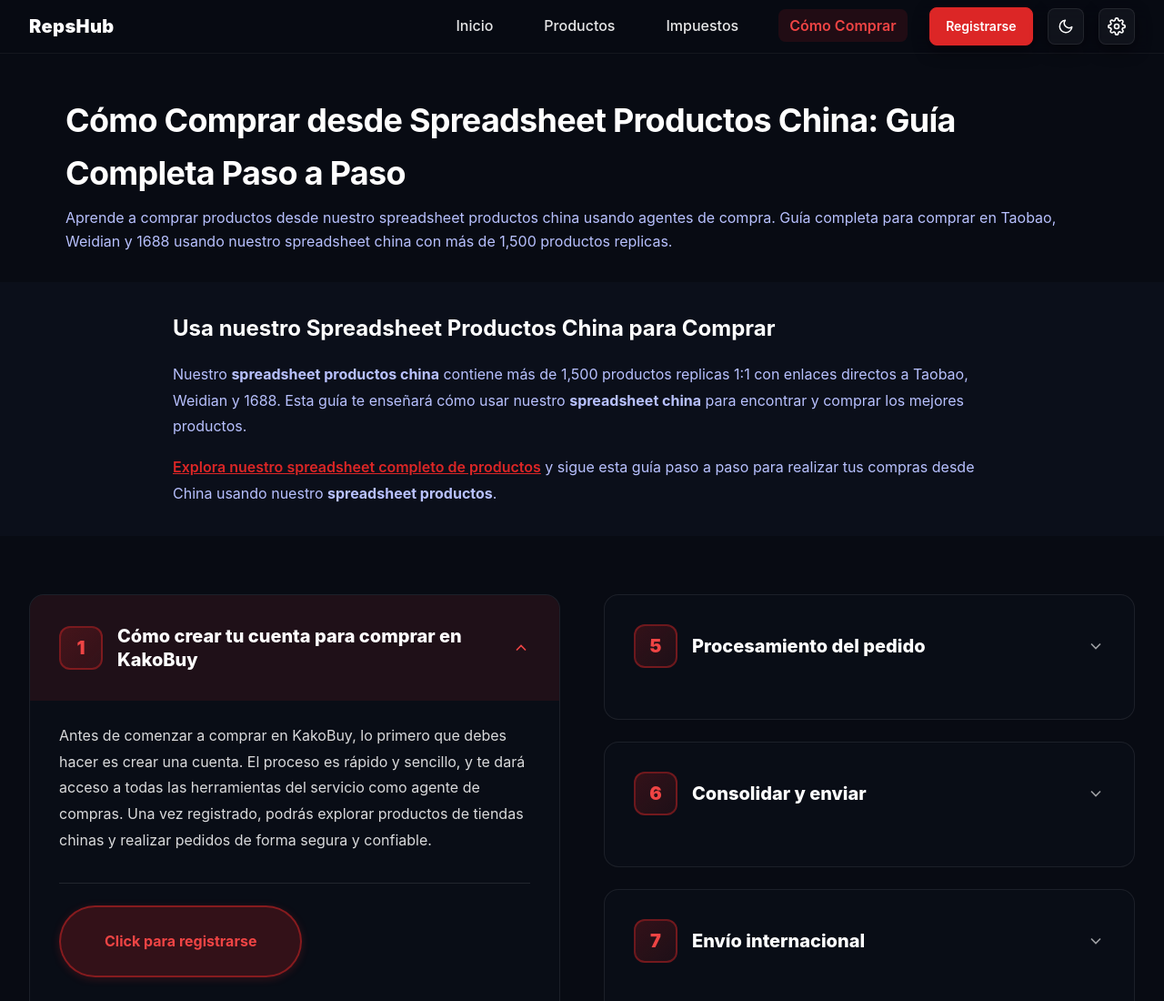
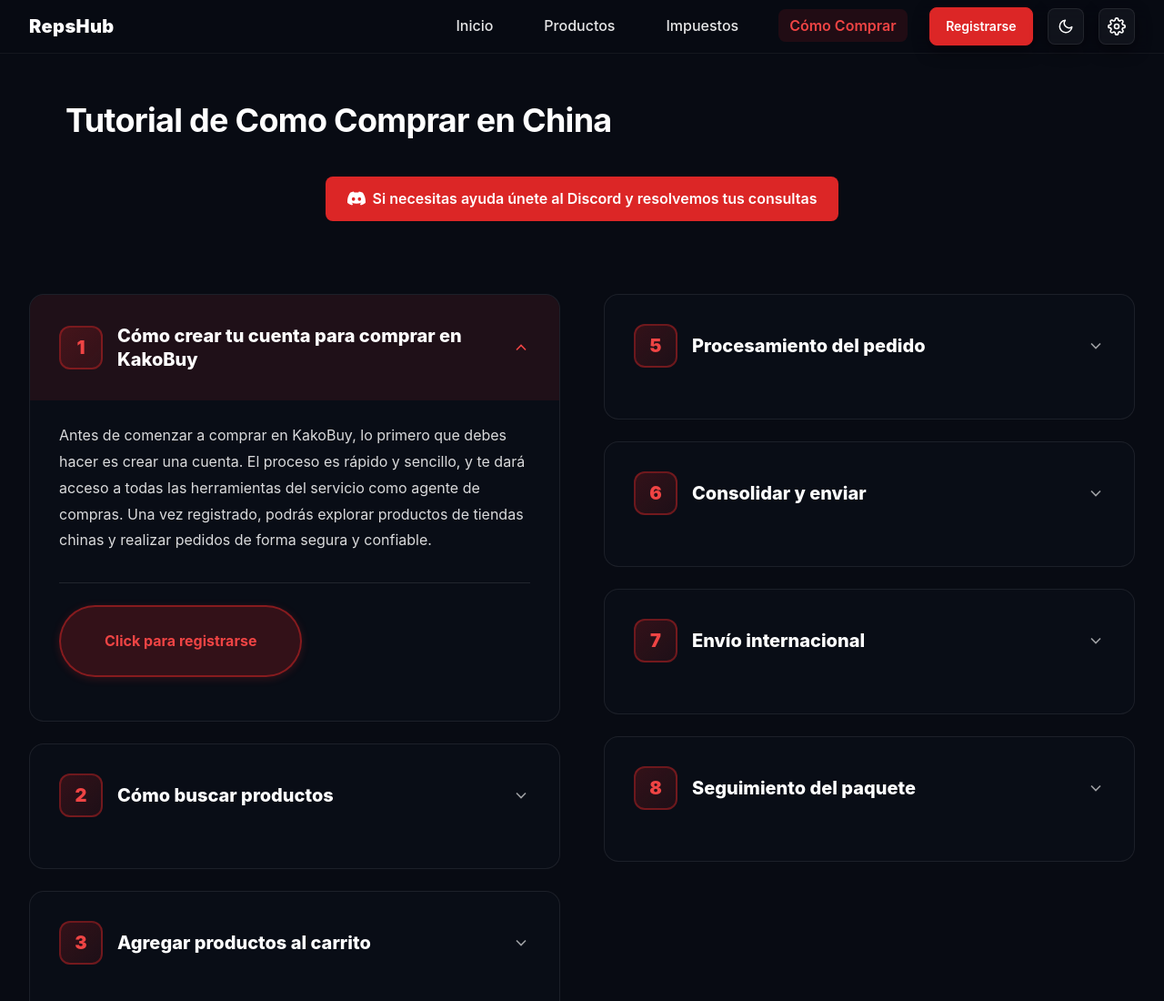
Before and after one commit to GonzaCuevas/repshub, a website: page como-comprar.html in a window 1280 px wide. Shown: the top 1100 px of the page at 91% size. Drawn offline with Linux system fonts and the light colour scheme; no server answers.

Commit message:
Add files via upload

```diff
--- a/como-comprar.html
+++ b/como-comprar.html
@@ -168,24 +168,14 @@
     <!-- Page Header -->
     <section class="page-header">
         <div class="container">
-            <h1 class="page-title">Cómo Comprar desde Spreadsheet Productos China: Guía Completa Paso a Paso</h1>
-            <p class="page-subtitle">Aprende a comprar productos desde nuestro spreadsheet productos china usando agentes de compra. Guía completa para comprar en Taobao, Weidian y 1688 usando nuestro spreadsheet china con más de 1,500 productos replicas.</p>
-        </div>
-    </section>
-
-    <!-- SEO Content Section - Spreadsheet Info -->
-    <section class="seo-content-section" style="padding: 2rem 0; background: var(--bg-card); margin-top: 1rem;">
-        <div class="container">
-            <div class="seo-content" style="max-width: 900px; margin: 0 auto;">
-                <h2 style="font-size: 1.5rem; margin-bottom: 1rem; color: var(--text);">Usa nuestro Spreadsheet Productos China para Comprar</h2>
-                <div style="color: var(--muted); line-height: 1.8; font-size: 1rem;">
-                    <p style="margin-bottom: 1rem;">
-                        Nuestro <strong>spreadsheet productos china</strong> contiene más de 1,500 productos replicas 1:1 con enlaces directos a Taobao, Weidian y 1688. Esta guía te enseñará cómo usar nuestro <strong>spreadsheet china</strong> para encontrar y comprar los mejores productos.
-                    </p>
-                    <p style="margin-bottom: 0;">
-                        <a href="productos.html" style="color: var(--primary-color); text-decoration: underline; font-weight: 600;">Explora nuestro spreadsheet completo de productos</a> y sigue esta guía paso a paso para realizar tus compras desde China usando nuestro <strong>spreadsheet productos</strong>.
-                    </p>
-                </div>
+            <h1 class="page-title">Tutorial de Como Comprar en China</h1>
+            <div style="text-align: center; margin-top: 2rem;">
+                <a href="https://discord.gg/repshub" target="_blank" rel="noopener noreferrer" class="btn-hero-infiner-primary" style="display: inline-flex; align-items: center; gap: 0.5rem; padding: 0.75rem 1.5rem; font-size: 1rem; text-decoration: none;">
+                    <svg width="20" height="20" viewBox="0 0 24 24" fill="currentColor">
+                        <path d="M20.317 4.37a19.791 19.791 0 0 0-4.885-1.515.074.074 0 0 0-.079.037c-.21.44-.497.928-.786 1.418a17.9 17.9 0 0 0-5.487 0 12.64 12.64 0 0 0-.787-1.418.077.077 0 0 0-.079-.037A19.736 19.736 0 0 0 3.677 4.37a.07.07 0 0 0-.032.027C.533 9.046-.32 13.58.099 18.057a.082.082 0 0 0 .031.057 19.9 19.9 0 0 0 5.993 3.03.078.078 0 0 0 .084-.028c.462-.63.874-1.295 1.226-1.994a.076.076 0 0 0-.041-.106 13.107 13.107 0 0 1-1.872-.892.077.077 0 0 1-.008-.128 10.2 10.2 0 0 0 .372-.292.074.074 0 0 1 .077-.01c3.928 1.793 8.18 1.793 12.062 0a.074.074 0 0 1 .078.01c.12.098.246.198.373.292a.077.077 0 0 1-.006.127 12.299 12.299 0 0 1-1.873.892.077.077 0 0 0-.041.107c.36.698.772 1.362 1.225 1.993a.076.076 0 0 0 .084.028 19.839 19.839 0 0 0 6.002-3.03.077.077 0 0 0 .032-.054c.5-5.177-.838-9.674-3.549-13.66a.061.061 0 0 0-.031-.03zM8.02 15.33c-1.183 0-2.157-1.085-2.157-2.419 0-1.333.956-2.419 2.157-2.419 1.21 0 2.176 1.096 2.157 2.42 0 1.333-.956 2.418-2.157 2.418zm7.975 0c-1.183 0-2.157-1.085-2.157-2.419 0-1.333.955-2.419 2.157-2.419 1.21 0 2.176 1.096 2.157 2.42 0 1.333-.946 2.418-2.157 2.418z"/>
+                    </svg>
+                    Si necesitas ayuda únete al Discord y resolvemos tus consultas
+                </a>
             </div>
         </div>
     </section>
```
